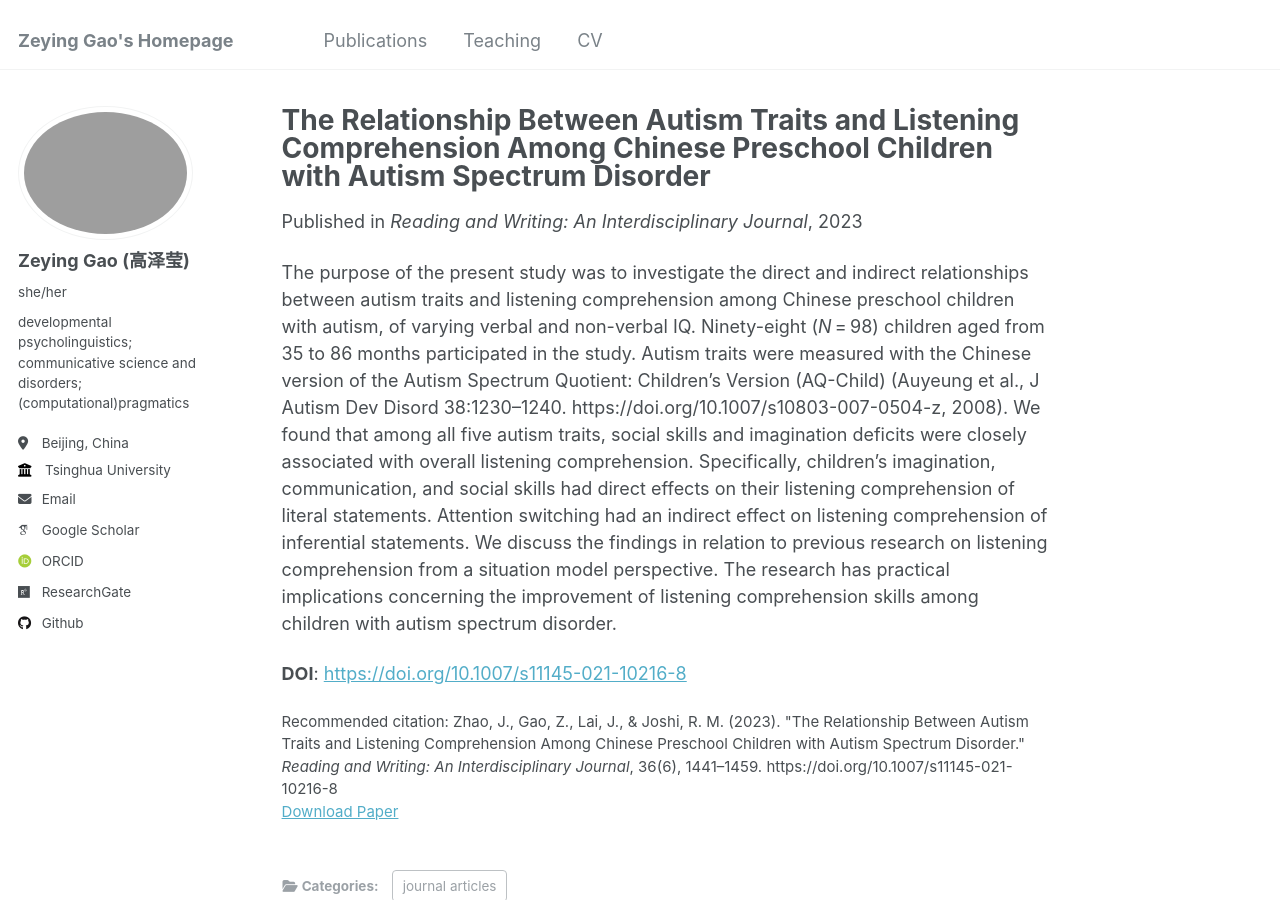
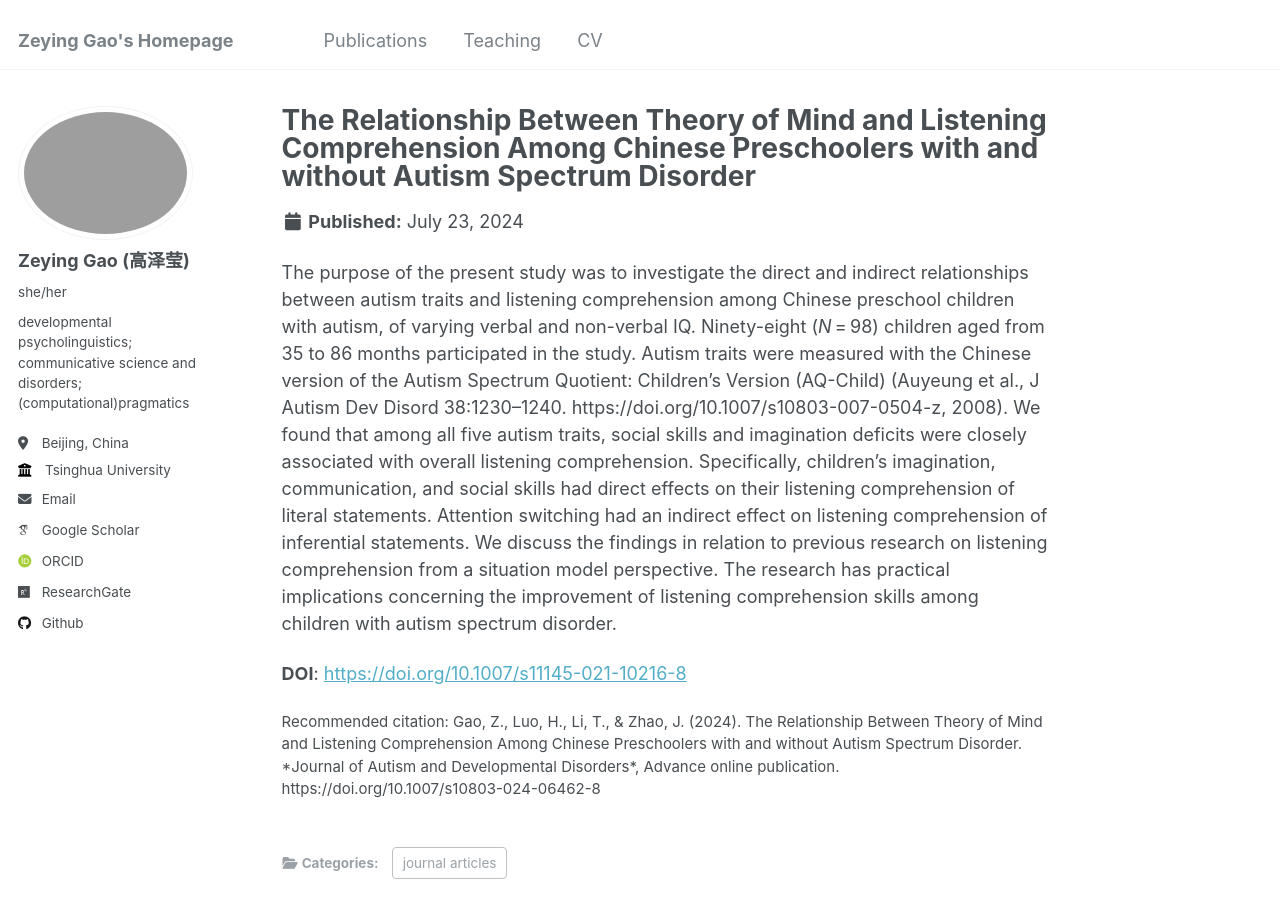
Before and after one commit to ZeyingGAO/zeyinggao.github.io, a Jekyll site: the page built from _publications/2015-10-01-paper-title-number-3.md, in a window 1280 px wide and 900 px high. Built offline with Jekyll 4.4.1, drawn with Linux system fonts in a browser that asks for light colours; some web fonts are replaced.

Commit message:
Update 2015-10-01-paper-title-number-3.md

```diff
--- a/_publications/2015-10-01-paper-title-number-3.md
+++ b/_publications/2015-10-01-paper-title-number-3.md
@@ -1,13 +1,13 @@
 ---
-title: "The Relationship Between Autism Traits and Listening Comprehension Among Chinese Preschool Children with Autism Spectrum Disorder"
+title: "The Relationship Between Theory of Mind and Listening Comprehension Among Chinese Preschoolers with and without Autism Spectrum Disorder"
 collection: publications
 category: journal articles
-permalink: /publication/2023-06-01-autism-traits-and-listening-comprehension
-excerpt: 'This study examines the relationship between autism traits and listening comprehension among Chinese preschool children with autism spectrum disorder (ASD).'
-date: 2023-06-01
-venue: 'Reading and Writing: An Interdisciplinary Journal'
-paperurl: 'https://doi.org/10.1007/s11145-021-10216-8'
-citation: 'Zhao, J., Gao, Z., Lai, J., & Joshi, R. M. (2023). &quot;The Relationship Between Autism Traits and Listening Comprehension Among Chinese Preschool Children with Autism Spectrum Disorder.&quot; <i>Reading and Writing: An Interdisciplinary Journal</i>, 36(6), 1441–1459. https://doi.org/10.1007/s11145-021-10216-8'
+date: 2024-07-23
+permalink: /publications/2024-07-23-theory-of-mind-listening-comprehension/
+authors: "**Gao, Z.,** Luo, H., Li, T., & Zhao, J."
+journal: "Journal of Autism and Developmental Disorders"
+doi: "https://doi.org/10.1007/s10803-024-06462-8"
+citation: "Gao, Z., Luo, H., Li, T., & Zhao, J. (2024). The Relationship Between Theory of Mind and Listening Comprehension Among Chinese Preschoolers with and without Autism Spectrum Disorder. *Journal of Autism and Developmental Disorders*, Advance online publication. https://doi.org/10.1007/s10803-024-06462-8"
 indexing: 'SSCI-Q2'
 ---
 
```
